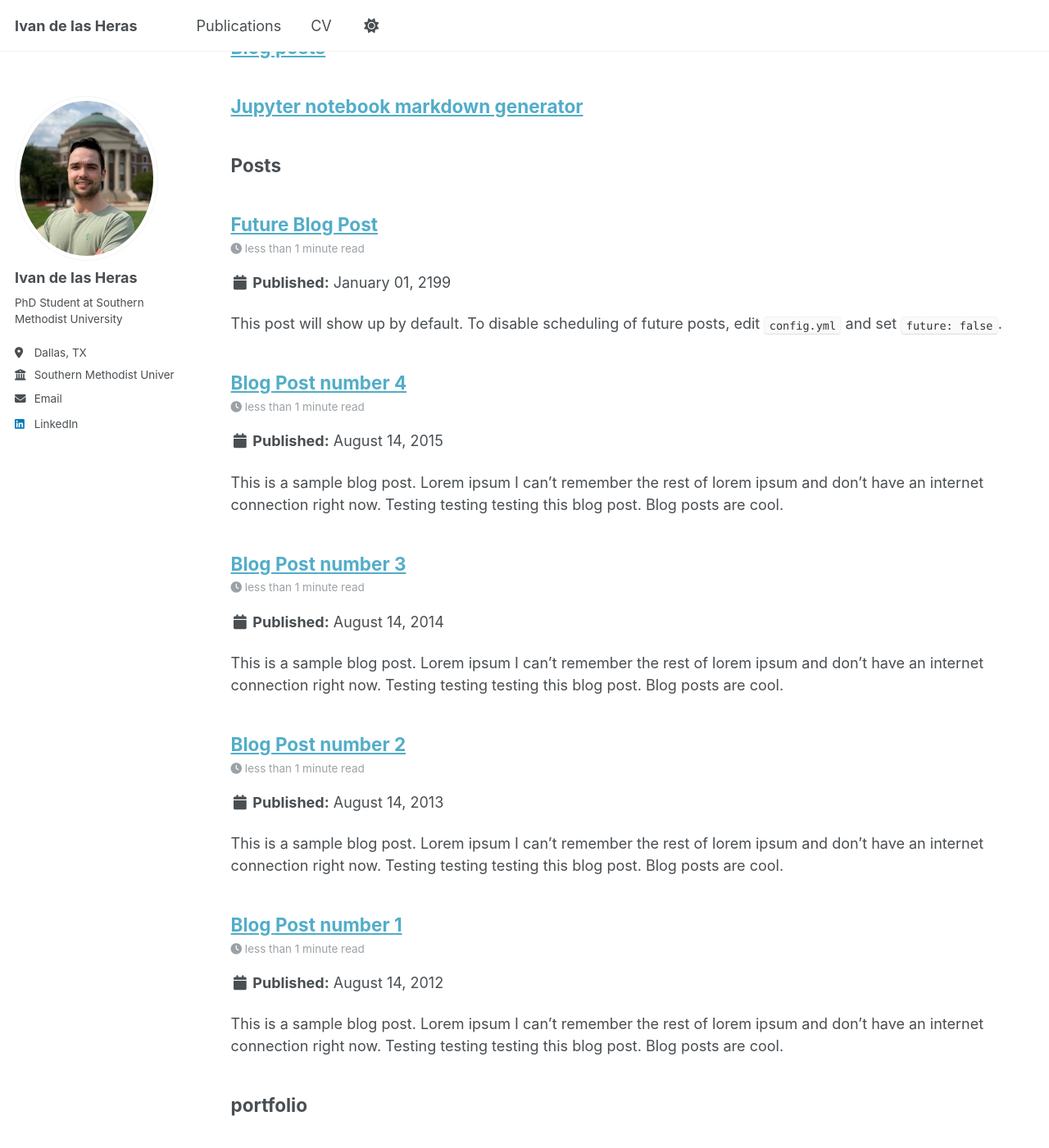
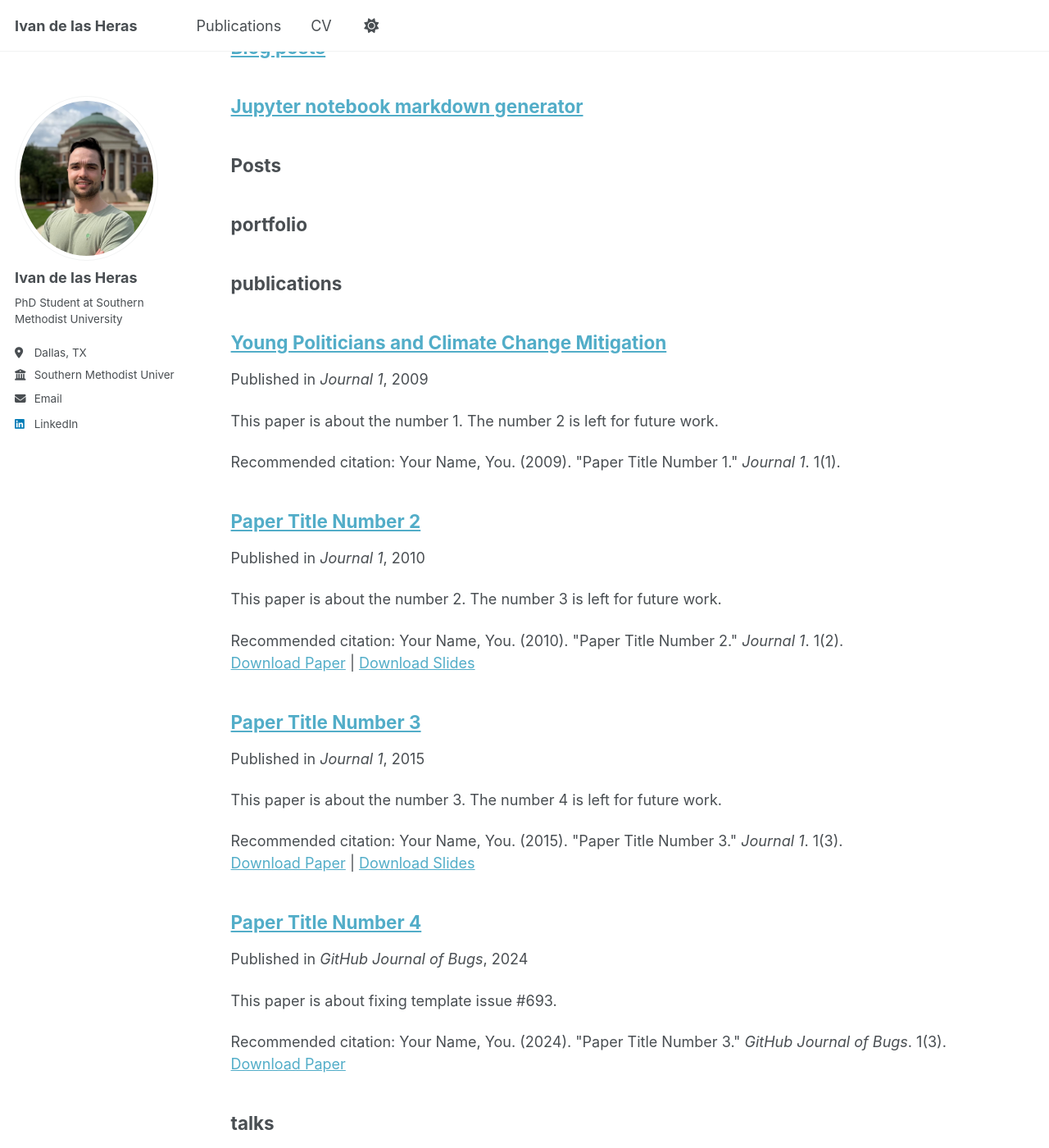
Before and after one commit to ivandelasheras/ivandelasheras.github.io, a Jekyll site: the page built from _pages/sitemap.md, in a window 1280 px wide and 1400 px high, scrolled down 1424 px. Shown: the whole window at 82% size. Built offline with Jekyll 4.4.1, drawn with Linux system fonts in a browser that asks for light colours; some of the changed text lies outside the part shown.

```diff
--- a/_config.yml
+++ b/_config.yml
@@ -230,17 +230,6 @@ collections:
 
 # These settings control how pages and collections are included in the site
 defaults:
-  # _posts
-  - scope:
-      path: ""
-      type: posts
-    values:
-      layout: single
-      author_profile: true
-      read_time: true
-      comments: true
-      share: true
-      related: true
   # _pages
   - scope:
       path: ""
@@ -266,23 +255,6 @@ defaults:
       author_profile: true
       share: true
       comments: true
-  # _portfolio
-  - scope:
-      path: ""
-      type: portfolio
-    values:
-      layout: single
-      author_profile: true
-      share: true
-      comment: true
-  # _talks
-  - scope:
-      path: ""
-      type: talks
-    values:
-      layout: talk
-      author_profile: true
-      share: true
 
 
 # Sass/SCSS
--- a/_portfolio/portfolio-1.md
+++ /dev/null
@@ -1,7 +0,0 @@
----
-title: "Portfolio item number 1"
-excerpt: "Short description of portfolio item number 1<br/><img src='/images/500x300.png'>"
-collection: portfolio
----
-
-This is an item in your portfolio. It can be have images or nice text. If you name the file .md, it will be parsed as markdown. If you name the file .html, it will be parsed as HTML.
--- a/_portfolio/portfolio-2.html
+++ /dev/null
@@ -1,7 +0,0 @@
----
-title: "Portfolio item number 2"
-excerpt: "Short description of portfolio item number 2 <br/><img src='/images/500x300.png'>"
-collection: portfolio
----
-
-This is an item in your portfolio. It can be have images or nice text. If you name the file .md, it will be parsed as markdown. If you name the file .html, it will be parsed as HTML.
--- a/_posts/2012-08-14-blog-post-1.md
+++ /dev/null
@@ -1,20 +0,0 @@
----
-title: 'Blog Post number 1'
-date: 2012-08-14
-permalink: /posts/2012/08/blog-post-1/
-tags:
-  - cool posts
-  - category1
-  - category2
----
-
-This is a sample blog post. Lorem ipsum I can't remember the rest of lorem ipsum and don't have an internet connection right now. Testing testing testing this blog post. Blog posts are cool.
-
-Headings are cool
-======
-
-You can have many headings
-======
-
-Aren't headings cool?
-------
--- a/_posts/2013-08-14-blog-post-2.md
+++ /dev/null
@@ -1,20 +0,0 @@
----
-title: 'Blog Post number 2'
-date: 2013-08-14
-permalink: /posts/2013/08/blog-post-2/
-tags:
-  - cool posts
-  - category1
-  - category2
----
-
-This is a sample blog post. Lorem ipsum I can't remember the rest of lorem ipsum and don't have an internet connection right now. Testing testing testing this blog post. Blog posts are cool.
-
-Headings are cool
-======
-
-You can have many headings
-======
-
-Aren't headings cool?
-------
--- a/_posts/2014-08-14-blog-post-3.md
+++ /dev/null
@@ -1,20 +0,0 @@
----
-title: 'Blog Post number 3'
-date: 2014-08-14
-permalink: /posts/2014/08/blog-post-3/
-tags:
-  - cool posts
-  - category1
-  - category2
----
-
-This is a sample blog post. Lorem ipsum I can't remember the rest of lorem ipsum and don't have an internet connection right now. Testing testing testing this blog post. Blog posts are cool.
-
-Headings are cool
-======
-
-You can have many headings
-======
-
-Aren't headings cool?
-------
--- a/_posts/2199-01-01-future-post.md
+++ /dev/null
@@ -1,11 +0,0 @@
----
-title: 'Future Blog Post'
-date: 2199-01-01
-permalink: /posts/2012/08/blog-post-4/
-tags:
-  - cool posts
-  - category1
-  - category2
----
-
-This post will show up by default. To disable scheduling of future posts, edit `config.yml` and set `future: false`.
```
Also changed, not shown: _posts/2015-08-14-blog-post-4.md (deleted, +0 -20 lines).
